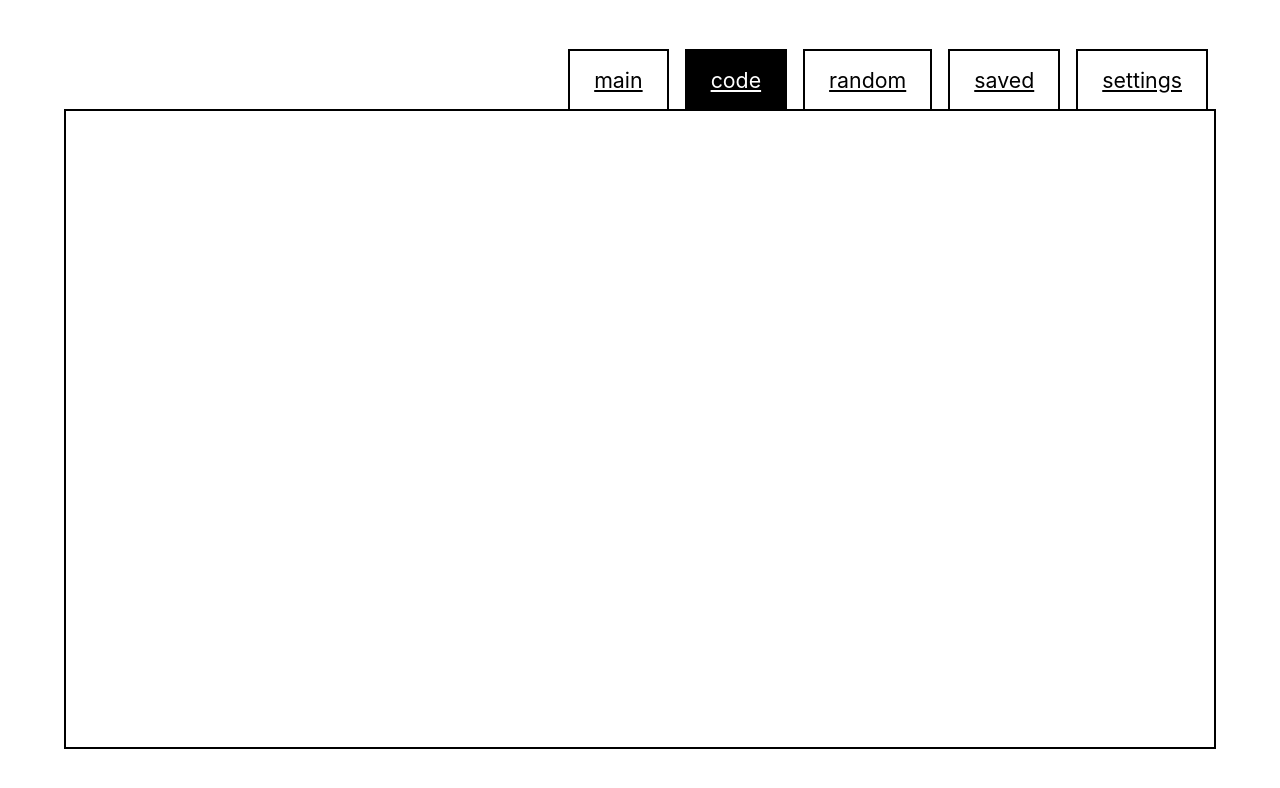
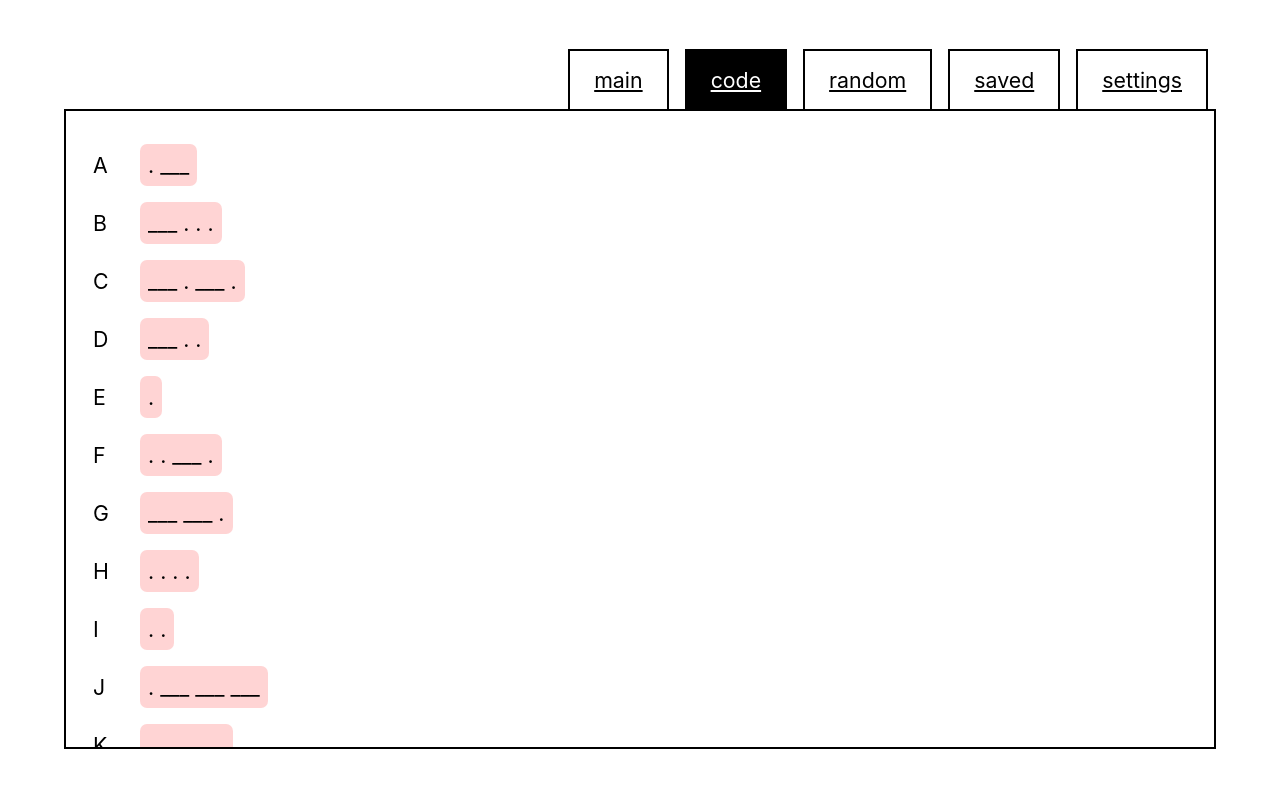
Before and after one commit to alevtinaa/morse-code-react-redux, a React (Create React App) app: page /code in a window 1280 px wide. Shown: the top 788 px of the page. Built offline with nearby package versions, Linux system fonts and the light colour scheme; no server answers; the HTML template or start-up script is replaced by a standard one.

Commit message:
added code page

```diff
--- a/src/App.css
+++ b/src/App.css
@@ -1,10 +1,10 @@
 .main-container {
   text-align: center;
-  background: white;
+  background: #fff;
   width: 90vmax;
   height: 80vmin;
   border: 2px solid #000;
   box-sizing: border-box;
-  padding: 2vmin;
+  padding: 3vmin;
   overflow-y: scroll;
 }
--- a/src/App.js
+++ b/src/App.js
@@ -1,7 +1,9 @@
 import React from 'react';
 import './App.css';
+import { Route } from 'react-router-dom';
 import Nav from './comp/Nav/Nav';
 import Random from './comp/Random/Random';
+import Code from './comp/Code/Code';
 
 export default () => {
   return (
@@ -9,8 +11,22 @@ export default () => {
     <Nav
       />
     <div className='main-container'>
-      <Random
-        />
+    <Route
+      path='/random'
+      render={
+        () =>
+        <Random
+          />
+        }
+      />
+    <Route
+      path='/code'
+      render={
+        () =>
+        <Code
+          />
+        }
+      />
     </div>
     </>
   );
--- /dev/null
+++ b/src/comp/Code/Code.css
@@ -0,0 +1,24 @@
+.code {
+  text-align: left;
+}
+
+.code .row {
+  height: 7vmin;
+}
+
+.char {
+  background: rgba(255, 170, 170, 0.5);
+  box-sizing: border-box;
+  padding: 1vmin;
+  margin: 0 3px;
+  border-radius: 7px;
+  cursor: default;
+}
+
+.char:hover {
+  background: rgba(255, 170, 170, 1);
+}
+
+.letter {
+  width: 5vmin;
+}
--- /dev/null
+++ b/src/comp/Code/Code.jsx
@@ -0,0 +1,41 @@
+import React from 'react';
+import './Code.css';
+import { codeWord } from './Coder';
+
+export default () => {
+
+  return (
+    <table
+      className='code'
+      >
+      <tbody>
+      {
+        'ABCDEFGHIJKLMNOPQRSTUVWXYZ'
+        .split('')
+        .map(
+          l => <tr
+            className='row'
+            >
+            {
+              <td
+                className='letter'
+                >
+                  {
+                    l
+                  }
+                </td>
+            }
+            {
+              <td>
+              {
+                codeWord(l, 'graphic')
+              }
+              </td>
+            }
+            </tr>
+        )
+      }
+      </tbody>
+      </table>
+  )
+}
--- /dev/null
+++ b/src/comp/Code/Coder.js
@@ -0,0 +1,60 @@
+import React from 'react';
+
+const ALPHABET = 'ABCDEFGHIJKLMNOPQRSTUVWXYZ';
+const NUMBERS = '1234567890';
+
+export const codeWord = (text, type) => {
+  const code = {
+     'A': '01',
+     'B': '1000',
+     'C': '1010',
+     'D': '100',
+     'E': '0',
+     'F': '0010',
+     'G': '110',
+     'H': '0000',
+     'I': '00',
+     'J': '0111',
+     'K': '101',
+     'L': '0100',
+     'M': '11',
+     'N': '10',
+     'O': '111',
+     'P': '0110',
+     'Q': '1101',
+     'R': '010',
+     'S': '000',
+     'T': '1',
+     'U': '001',
+     'V': '0001',
+     'W': '011',
+     'X': '1001',
+     'Y': '1011',
+     'Z': '1100',
+     '1': '01111',
+     '2': '00111',
+     '3': '00011',
+     '4': '00001',
+     '5': '00000',
+     '6': '10000',
+     '7': '11000',
+     '8': '11100',
+     '9': '11110',
+     '0': '11111',
+  };
+
+  switch (type) {
+    case 'graphic':
+      return text.split('').map(ch => <span
+        className='char'
+        >
+        {
+          code[ch].replace(/0/g, '. ').replace(/1/g, '___ ')
+        }
+        </span>
+      )
+      break;
+    default:
+      console.log('oops');
+    }
+}
```
